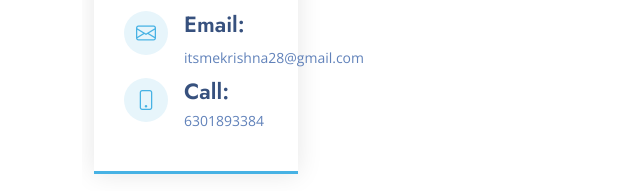
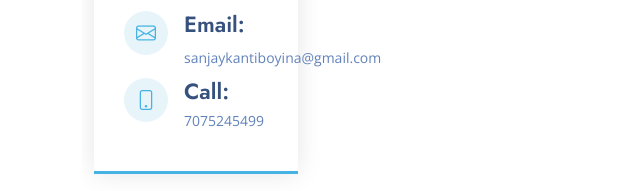
Before and after one commit to sanjayk196/SmartInternz-internship---Data-Analytics-with-tableau, a plain HTML site: page index.html in a window 1280 px wide. Shown: the part 1934-2125 px from the top of the page, 0-640 px from the left. Drawn offline with nearby package versions, Linux system fonts and the light colour scheme.

Commit message:
first commit

```diff
--- a/index.html
+++ b/index.html
@@ -163,13 +163,13 @@
               <div class="email">
                 <i class="bi bi-envelope"></i>
                 <h4>Email:</h4>
-                <p>itsmekrishna28@gmail.com</p>
+                <p>sanjaykantiboyina@gmail.com</p>
               </div>
 
               <div class="phone">
                 <i class="bi bi-phone"></i>
                 <h4>Call:</h4>
-                <p>6301893384</p>
+                <p>7075245499</p>
               </div>
 
 
```
